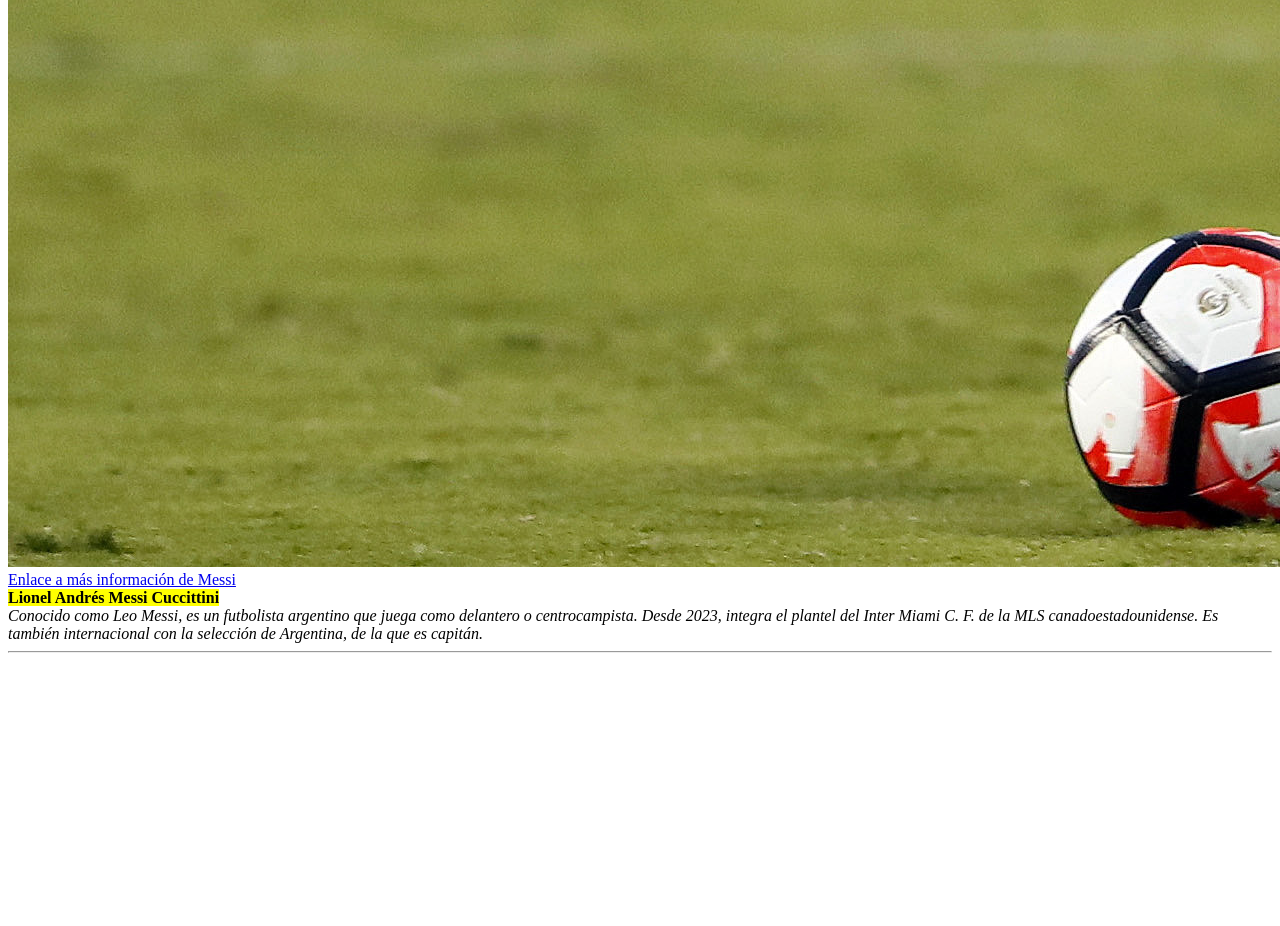
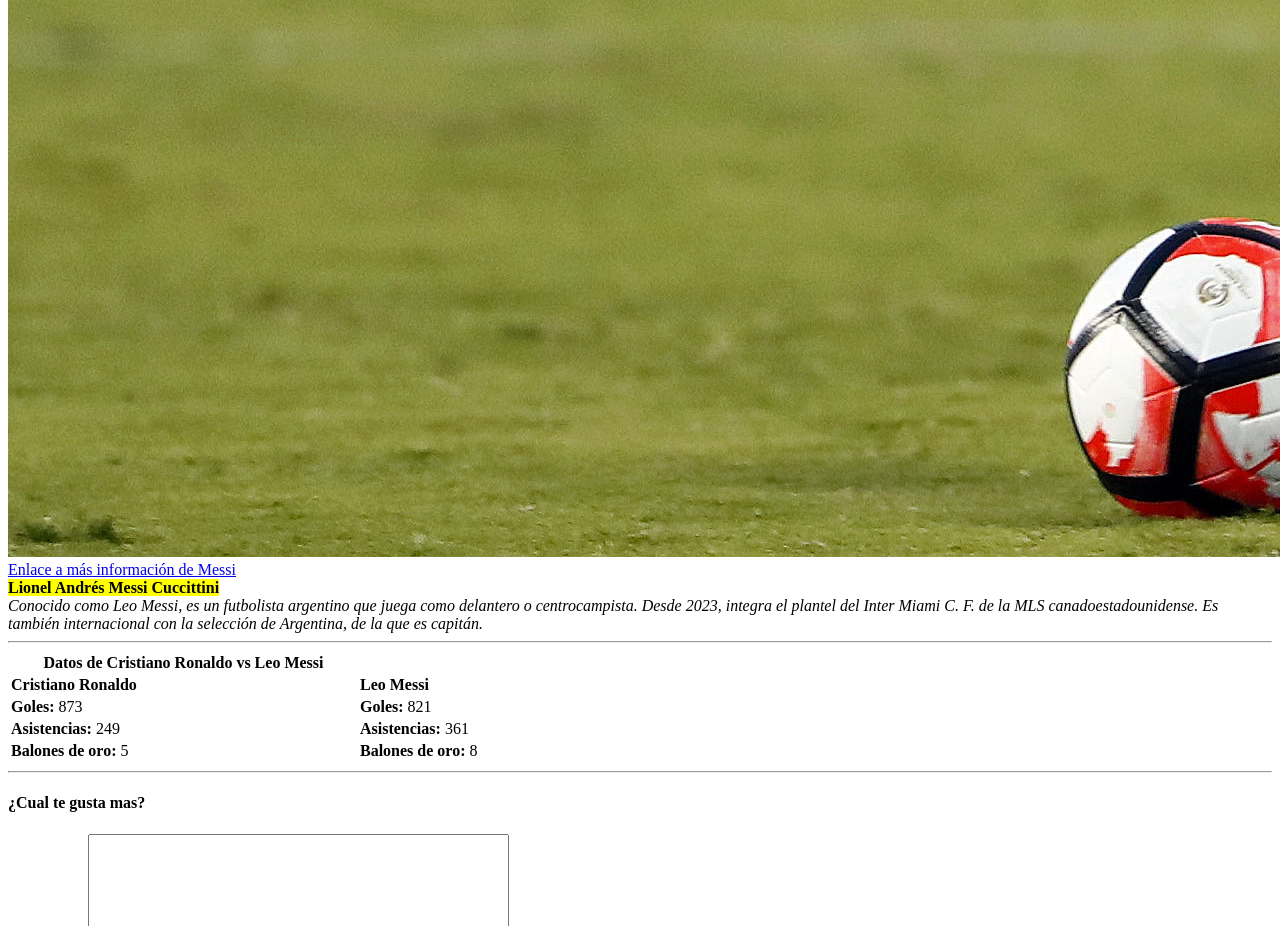
Before and after one commit to Alvaroq2332/Mi-Pagina, a plain HTML site: page jugadores.html in a window 1280 px wide. Shown: the part 4779-5705 px from the top of the page. Before the commit the page ends 5440 px from the top, so only its background shows below. Drawn offline with Linux system fonts and the light colour scheme.

Commit message:
cambios en el Html

```diff
--- a/jugadores.html
+++ b/jugadores.html
@@ -21,7 +21,7 @@
     <br>
     <i> El nombre completo de CR7 es Cristiano Ronaldo dos Santos Aveiro, tienen 37 años de edad y es originario de Funchal, Portugal. Actualmente es jugador de Al Nassr y su posición en el campo es delantero. También ha jugado con el Real Madrid, la Juventus y el Manchester United.</i>
     <br>
-    <hr>
+
 
     <h3><strong><abbr title="Lionel Messi">Messi </abbr></strong></h3>
     <img src="img/mes.jpg" alt="Lionel  Messi">
@@ -36,5 +36,42 @@
     <br>
     <hr>
 
+
+    <table style="width: 500px;"">
+        <tr>
+            <th>Datos de Cristiano Ronaldo vs Leo Messi</th>
+        </tr>
+        <tr>
+            <td><b>Cristiano Ronaldo </b></td>
+            <td><b> Leo Messi</b></td>
+        </tr>
+        <tr>
+            <td><b>Goles:</b> 873 </td>
+            <td><b>Goles:</b> 821 </td>
+        </tr>
+        <tr>
+            <td><b>Asistencias:</b> 249 </td>
+            <td><b>Asistencias:</b> 361 </td>
+        </tr>
+        <tfoot>
+            <td><b>Balones de oro:</b> 5</td>
+            <td><b>Balones de oro:</b> 8</td>
+
+        </tfoot>
+    </table>
+    <hr>
+
+    <form action=" /formulario" method="post">
+
+        <h4>¿Cual te gusta mas?</h4>
+        <label for="comentario"> Comentario </label>
+        <textarea cols="50" rows="10" id="comentario"></textarea>
+        <br>
+
+        <button type="reset">Reiniciar</button>
+        <button type="submit">Entregar</button>
+    </form>
+
+
 </body>
 </html>
```
